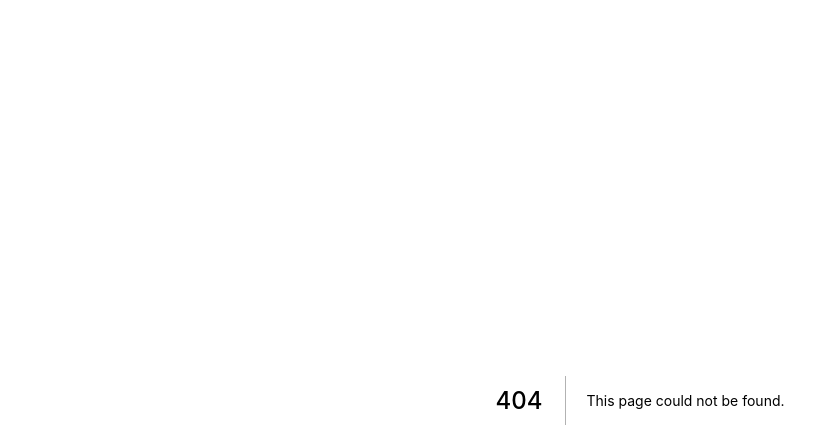
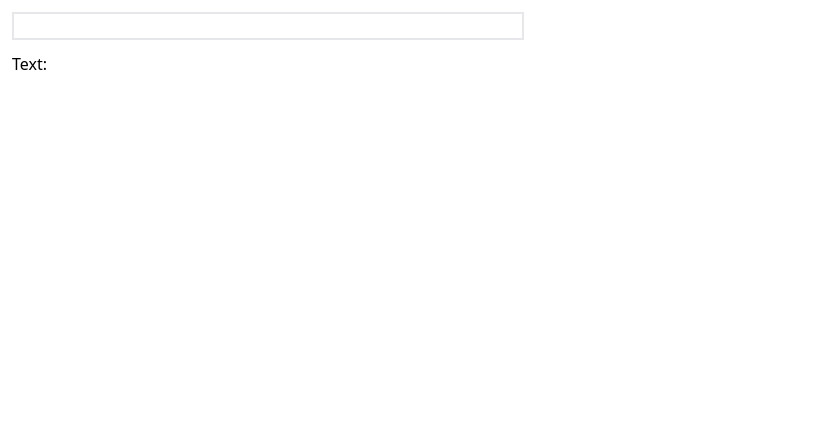
Before and after one commit to tMinamiii/portal, a Next.js app: page /app in a window 1280 px wide. Before the commit this address had no page. Shown: the top 448 px of the page, without its empty margins (0-835 px from the left). Built offline with nearby package versions, Linux system fonts and the light colour scheme.

Commit message:
workspace追加とおためしappさくせい

```diff
--- /dev/null
+++ b/pages/app.tsx
@@ -0,0 +1,22 @@
+import React, { useState } from 'react';
+
+const AppPage: React.FC = () => {
+  const [inputText, setText] = useState<string>('');
+
+  const handleOnChange = async (event: React.ChangeEvent<HTMLInputElement>) => {
+    setText(event.target.value);
+  };
+  return (
+    <div>
+      <input
+        className="border-solid border-2 m-3"
+        size={50}
+        type="text"
+        onChange={(event: React.ChangeEvent<HTMLInputElement>) => handleOnChange(event)}
+      />
+      <h1 className="ml-3">Text: {inputText}</h1>
+    </div>
+  );
+};
+
+export default AppPage;
```
Also changed, not shown: 1 other file (tests, documents, lock files or other folders).
